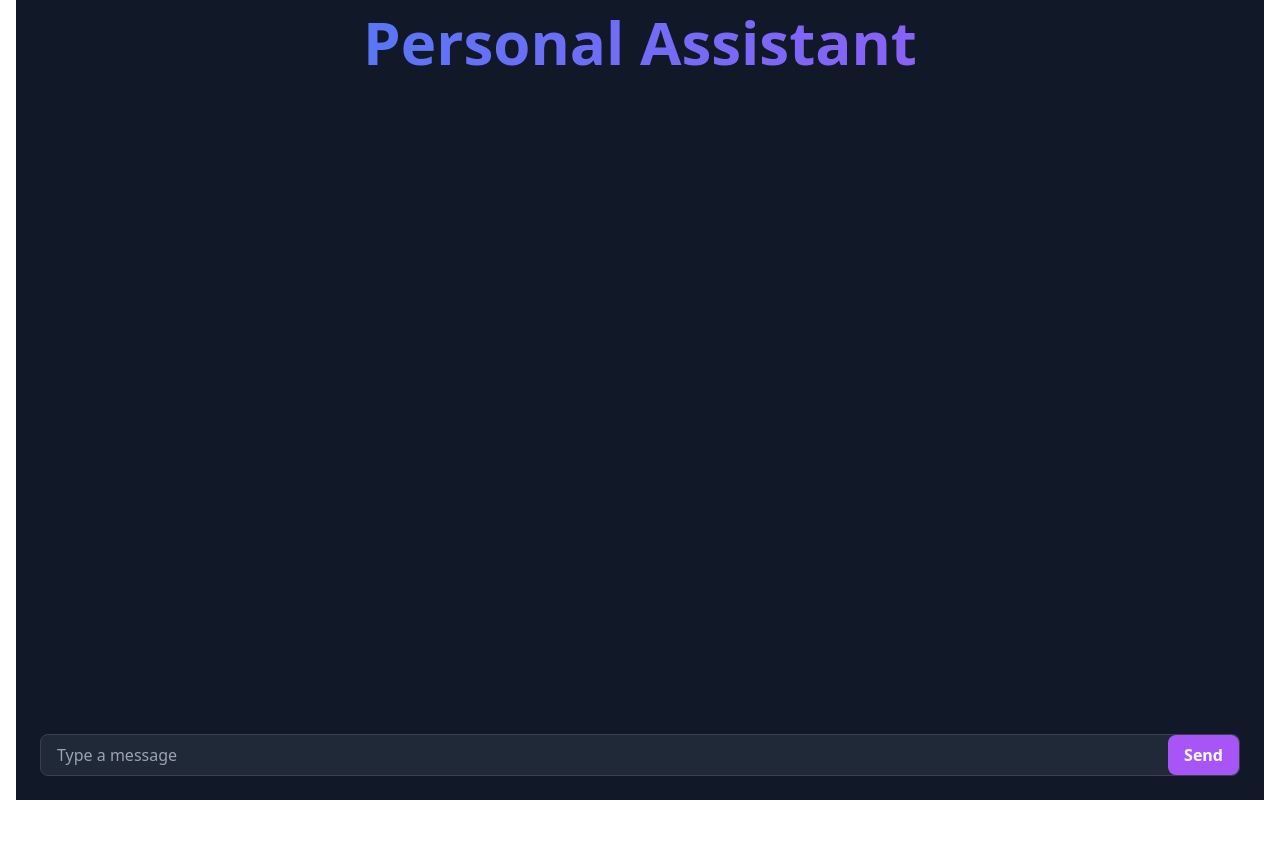
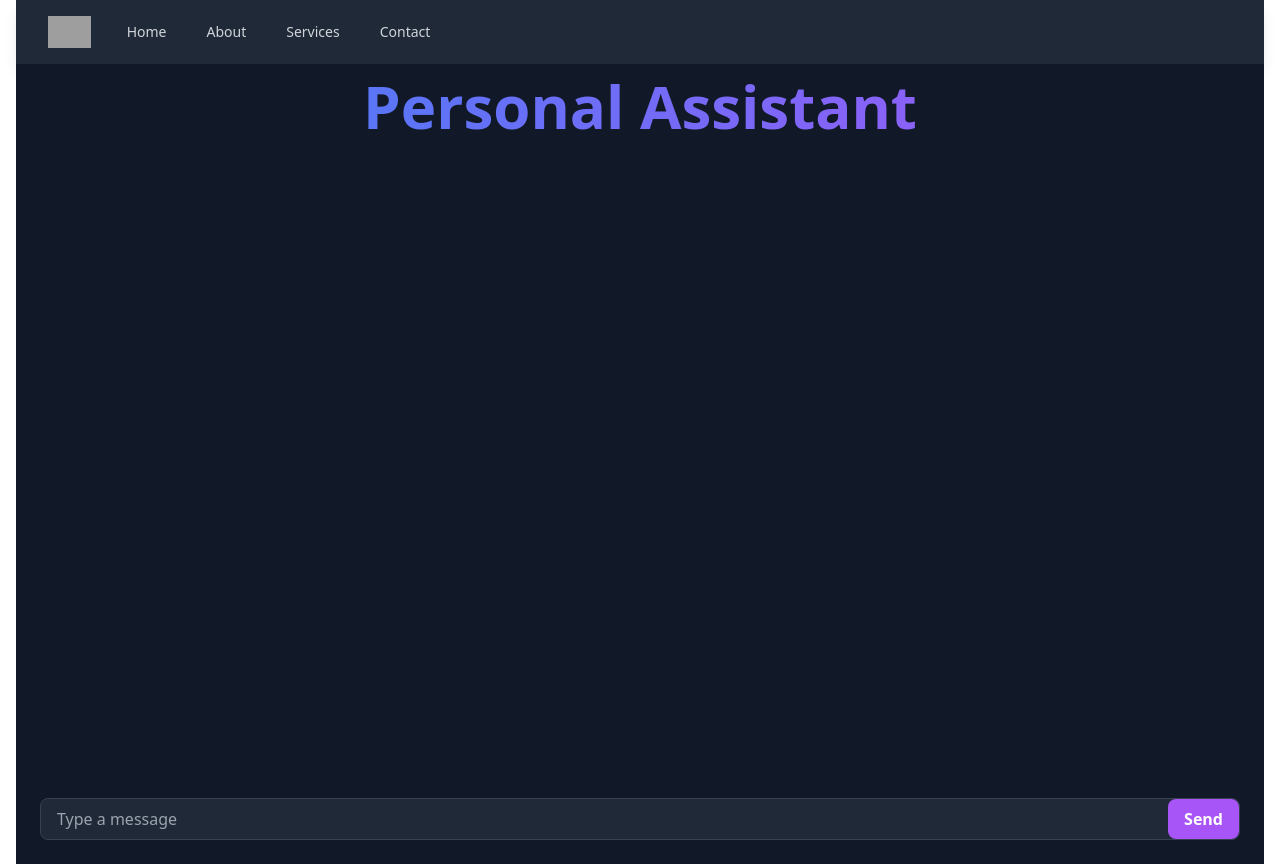
Before and after one commit to uiyoungkim/InnoAssist, a Next.js app: page / in a window 1280 px wide. Before the commit the page ends 800 px from the top, so only its background shows below. Built offline with nearby package versions, Linux system fonts and the light colour scheme; grey boxes are pictures that could not be loaded.

Commit message:
first navbar style

```diff
--- /dev/null
+++ b/src/components/navbar.js
@@ -0,0 +1,56 @@
+import React, { useState } from "react";
+
+function Navbar() {
+  return (
+    <nav className="bg-gray-800 shadow-lg">
+      <div className="max-w-7xl mx-auto px-2 sm:px-6 lg:px-8">
+        <div className="relative flex items-center justify-between h-16">
+          <div className="flex-1 flex items-center justify-center sm:items-stretch sm:justify-start">
+            <div className="flex-shrink-0 flex items-center">
+              <img
+                className="block lg:hidden h-8 w-auto"
+                src="/logo.svg"
+                alt="Logo"
+              />
+              <img
+                className="hidden lg:block h-8 w-auto"
+                src="/logo.svg"
+                alt="Logo"
+              />
+            </div>
+            <div className="hidden sm:block sm:ml-6">
+              <div className="flex space-x-4">
+                <a
+                  href="#"
+                  className="text-gray-300 hover:bg-gray-700 hover:text-white px-3 py-2 rounded-md text-sm font-medium"
+                >
+                  Home
+                </a>
+                <a
+                  href="#"
+                  className="text-gray-300 hover:bg-gray-700 hover:text-white px-3 py-2 rounded-md text-sm font-medium"
+                >
+                  About
+                </a>
+                <a
+                  href="#"
+                  className="text-gray-300 hover:bg-gray-700 hover:text-white px-3 py-2 rounded-md text-sm font-medium"
+                >
+                  Services
+                </a>
+                <a
+                  href="#"
+                  className="text-gray-300 hover:bg-gray-700 hover:text-white px-3 py-2 rounded-md text-sm font-medium"
+                >
+                  Contact
+                </a>
+              </div>
+            </div>
+          </div>
+        </div>
+      </div>
+    </nav>
+  );
+}
+
+export default Navbar;
--- a/src/pages/index.js
+++ b/src/pages/index.js
@@ -1,6 +1,7 @@
 import axios from "axios";
 import { useEffect, useState } from "react";
 import TypingAnimation from "../components/TypingAnimation";
+import Navbar from "../components/navbar";
 
 export default function Home() {
   const [inputValue, setInputValue] = useState("");
@@ -57,6 +58,8 @@
 
   return (
     <div className="container mx-auto max-w-full px-4">
+      <Navbar
+      />
       <div className="flex flex-col bg-gray-900 min-h-screen">
         <h1 className="text-center py-3 font-bold text-4xl md:text-6xl bg-gradient-to-r from-blue-500 to-purple-500 text-transparent bg-clip-text">
           Personal Assistant
```
